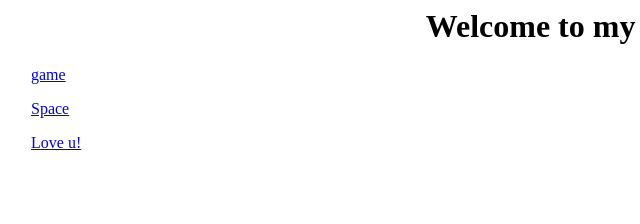
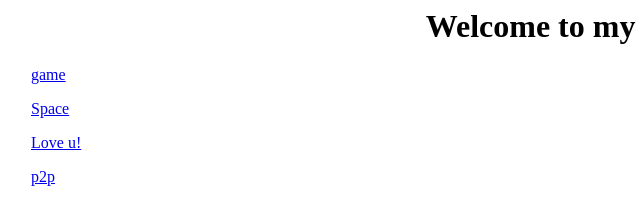
Before and after one commit to ShamrockCodes/home, a plain HTML site: page index.html in a window 1280 px wide. Shown: the full height of the page, 17-657 px from the left. Drawn offline with Linux system fonts and the light colour scheme; files that its build step writes are made by us from their sources.

Commit message:
Update index.html

```diff
--- a/index.html
+++ b/index.html
@@ -19,6 +19,9 @@
           <ol>
             <a href="pages/heart.html">Love u!</a>
           </ol>
+          <ol>
+            <a href="pages/p2p.html">p2p</a>
+          </ol>
         </nav>
       </header>
       <main>
```
